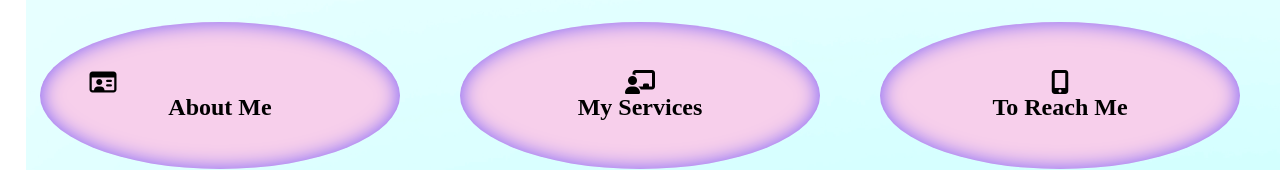
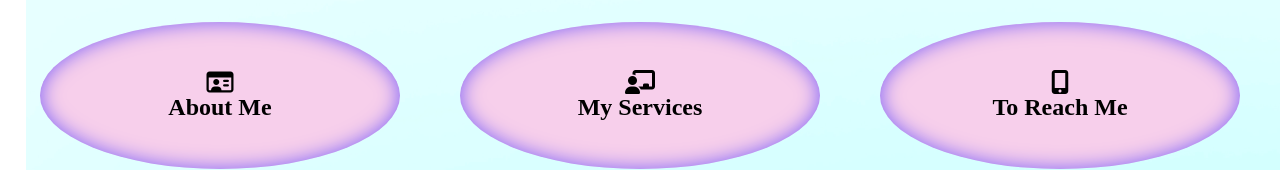
Before and after one commit to Efa-USA/My-Projects-WEB1, a plain HTML site: page index.html in a window 1280 px wide. Shown: the part 785-955 px from the top of the page. Drawn offline with nearby package versions, Linux system fonts and the light colour scheme.

Commit message:
Update index.html

```diff
--- a/index.html
+++ b/index.html
@@ -20,7 +20,7 @@
 
 <section class="menu">
 
-       <h2><i class="icon far fa-id-card fa-fw"></i><a href="About-me.html">About Me</a> </h2>
+       <h2><i class="icon far fa-id-card"></i><a href="About-me.html">About Me</a> </h2>
 
     <p>Enter Text Here</p>
 </section>
```
